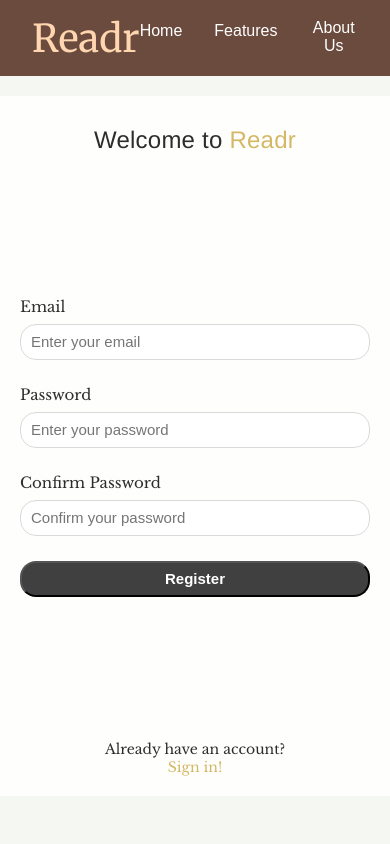
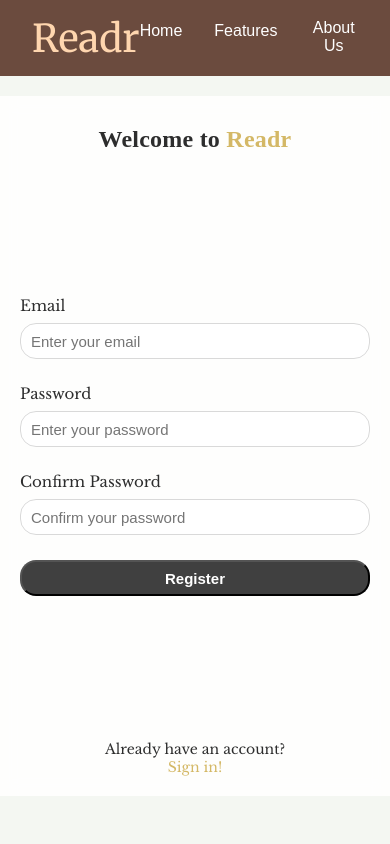
Before and after one commit to Lyduke56/Project-Readr, a React (Vite) app in the folder project-readr/: page /SignUp in a window 390 px wide. Shown: the top 844 px of the page. Built offline with nearby package versions, Linux system fonts and the light colour scheme.

Commit message:
[feature][ybanez] responsiveness
responsiveness

```diff
--- a/project-readr/src/pages/SignIn.css
+++ b/project-readr/src/pages/SignIn.css
@@ -40,8 +40,8 @@
 .signin-title {
     width: 336px;
     margin-top: 70px;
-    font-family: 'Merriweather-Regular', Helvetica;
-    font-weight: normal;
+    font-family: 'Merriweather-Regular', serif;
+    font-weight: 600;
     color: #2d2d2d;
     font-size: 40px;
     text-align: center;
--- a/project-readr/src/pages/SignUp.css
+++ b/project-readr/src/pages/SignUp.css
@@ -40,8 +40,8 @@
 .signup-title {
     width: 336px;
     margin-top: 70px;
-    font-family: 'Merriweather-Regular', Helvetica;
-    font-weight: normal;
+    font-family: 'Merriweather-Regular', serif;
+    font-weight: 600;
     color: #2d2d2d;
     font-size: 40px;
     text-align: center;
```
